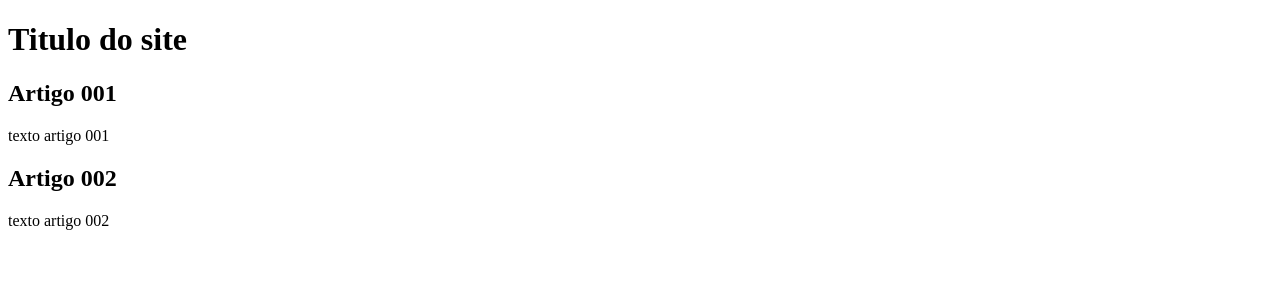
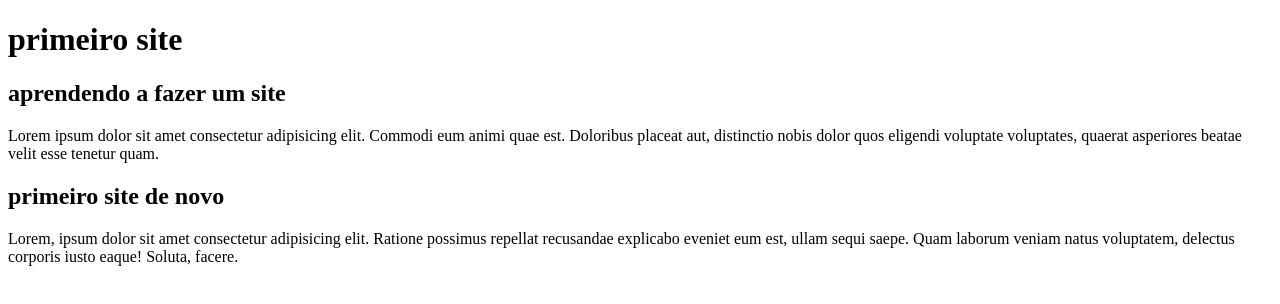
Before and after one commit to Hugoandradedev25/primeiro-site-github, a plain HTML site: page index.html in a window 1280 px wide. Drawn offline with Linux system fonts and the light colour scheme.

Commit message:
primeiro conteudo

```diff
--- a/index.html
+++ b/index.html
@@ -8,15 +8,15 @@
 <body>
     <main>
         <header>
-            <H1>Titulo do site</H1>
+            <H1>primeiro site</H1>
         </header>
         <article>
-            <h2>Artigo 001</h2>
-            <p>texto artigo 001</p>
+            <h2>aprendendo a fazer um site</h2>
+            <p>Lorem ipsum dolor sit amet consectetur adipisicing elit. Commodi eum animi quae est. Doloribus placeat aut, distinctio nobis dolor quos eligendi voluptate voluptates, quaerat asperiores beatae velit esse tenetur quam.</p>
         </article>
         <article>
-            <h2>Artigo 002</h2>
-            <p>texto artigo 002</p>
+            <h2>primeiro site de novo</h2>
+            <p>Lorem, ipsum dolor sit amet consectetur adipisicing elit. Ratione possimus repellat recusandae explicabo eveniet eum est, ullam sequi saepe. Quam laborum veniam natus voluptatem, delectus corporis iusto eaque! Soluta, facere.</p>
         </article>
     </main>
 </body>
```
